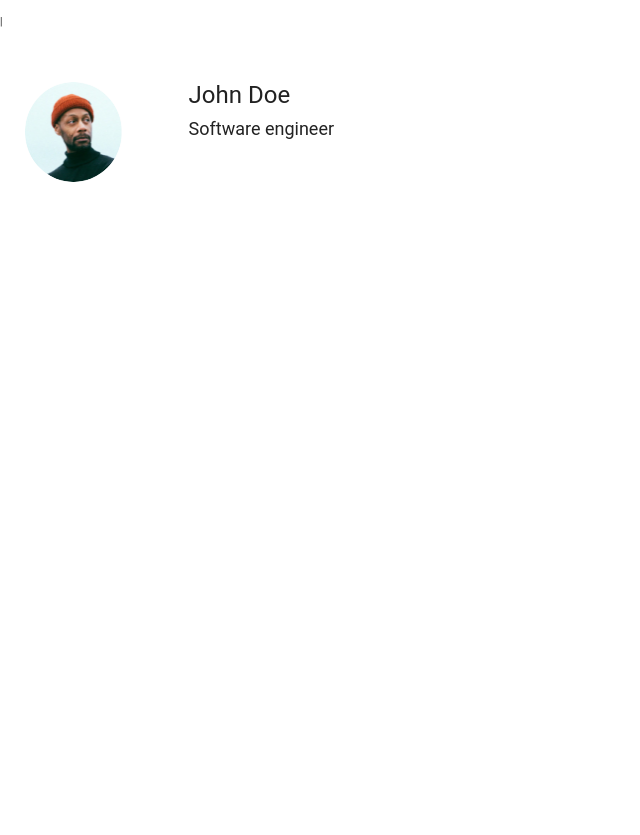
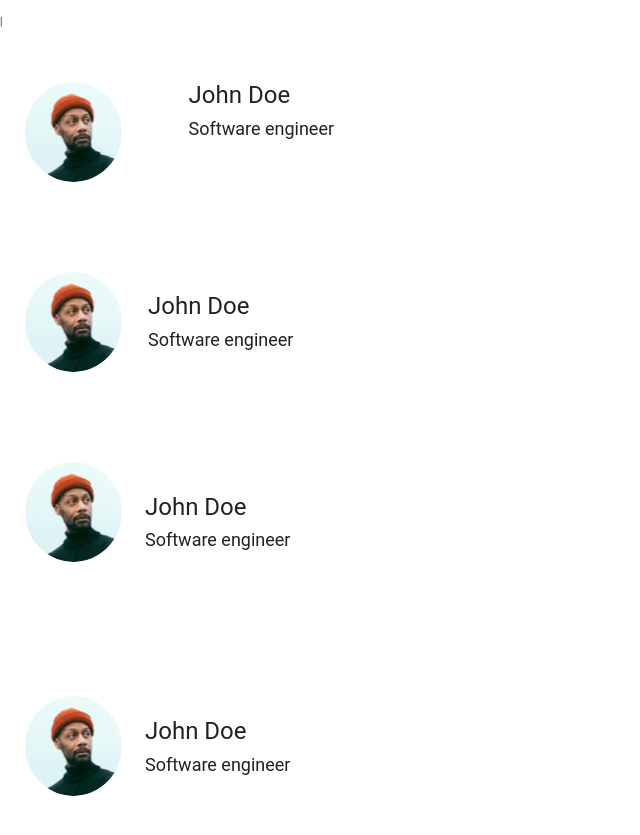
Before and after one commit to SilaevAlex/Free-work, a plain HTML site: page index.html in a window 1280 px wide. Shown: the part 632-1467 px from the top of the page, without its empty margins (0-640 px from the left). Before the commit the page ends 869 px from the top, so only its background shows below. Drawn offline with Linux system fonts and the light colour scheme.

Commit message:
add html and css

```diff
--- a/index.html
+++ b/index.html
@@ -74,7 +74,64 @@
     </section>
 </section>
 
+<!-- Grid -->
 
+<section class="grid">
+    <section class="grid-container">
+        <img src="man.jpg" alt="man">
+        <div>
+            <h3>
+                John Doe
+            </h3>
+            <p>
+                Software engineer
+            </p>
+        </div>
+    </section>
+</section>
+
+<!-- Table -->
+
+<section class="table">
+    <section class="table-container">
+        <table>
+            <tr>
+                <td rowspan="2">
+                    <img src="man.jpg" alt="man">
+                </td>
+                <td>
+                    <h3>
+                        John Doe
+                    </h3>
+                </td>
+            </tr>
+            <tr>
+                <td>
+                    <p>
+                        Software engineer
+                    </p>
+                </td>
+            </tr>
+        </table>
+    </section>
+</section>
+
+
+<!-- Position -->
+
+<section class="position">
+    <section class="position-container">
+        <img src="man.jpg" alt="man">
+        <div>
+            <h3>
+                John Doe
+            </h3>
+            <p>
+                Software engineer
+            </p>
+        </div>
+    </section>
+</section>
 
 </body>
 </html>
--- a/style.css
+++ b/style.css
@@ -79,3 +79,53 @@ p {
     padding: 35px 25px;
     columns: auto 5;
 }
+
+
+/* Grid */
+
+.grid-container {
+    width: 808px;
+    padding: 35px 25px;
+}
+
+.grid-container {
+    display: grid;
+    grid-template-columns: 100px 200px 1fr;
+    min-width: 808px;
+    gap: 23px;
+    align-items: center;
+    justify-items: start;
+}
+
+/* Table */
+
+.table-container {
+    width: 808px;
+    padding: 35px 25px;
+}
+
+.table-container td:first-child {
+    padding-right: 23px;
+}
+
+.table-container p {
+    margin-bottom: 55px;
+}
+
+
+/* Position */
+
+.position-container {
+    width: 808px;
+    padding: 35px 25px;
+    position: relative;
+    top: 0;
+    left: 0;
+    right: 0;
+}
+
+.position-container div {
+    position: absolute;
+    left: 145px;
+    top: 57px;
+}
```
